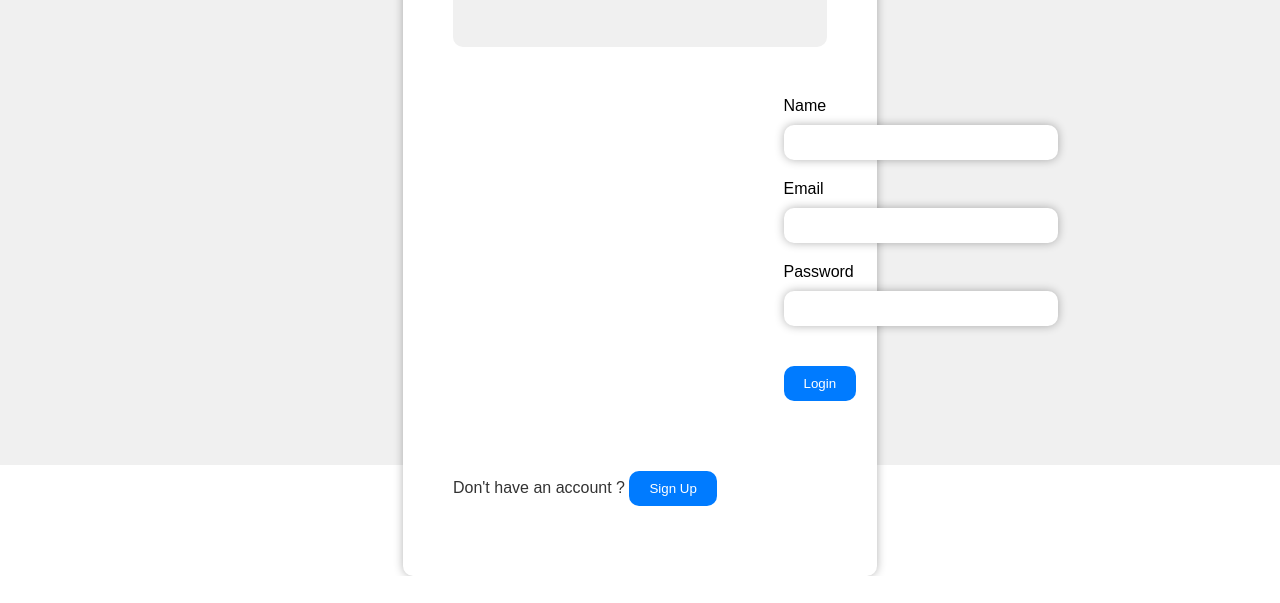
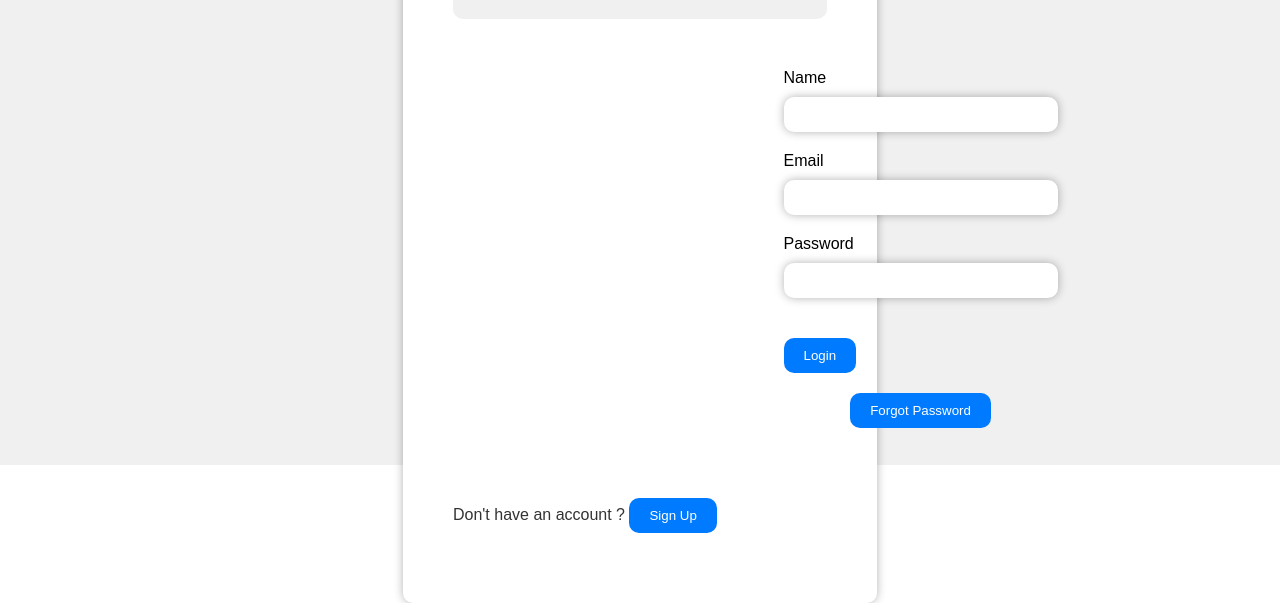
Before and after one commit to Euphemia1/Plugin-Tech, a plain HTML site: page PlugInTech.html in a window 1280 px wide. Shown: the part 335-938 px from the top of the page. Before the commit the page ends 911 px from the top, so only its background shows below. Drawn offline with Linux system fonts and the light colour scheme.

Commit message:
Update PlugInTech.html

```diff
--- a/PlugInTech.html
+++ b/PlugInTech.html
@@ -28,6 +28,7 @@
 					<input type="password" name="password" required>
 					<input type="submit" value="Login" class="lg-btn">
 				</form>
+<button class="s-btn" onclick="forgot password()">Forgot Password</button>
 			</div>
 			<div id="login">
 				<p class="s-text">Don't have an account ?
```
